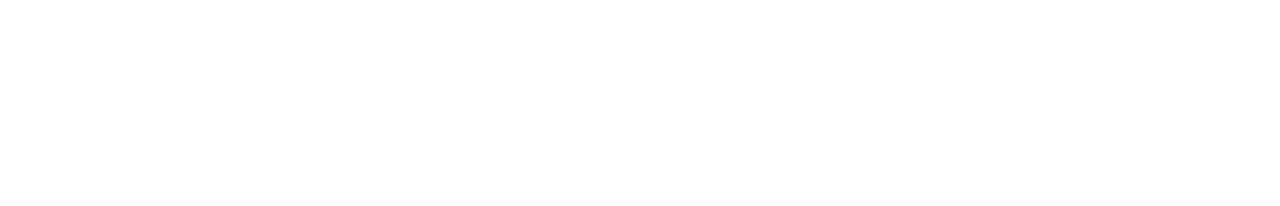
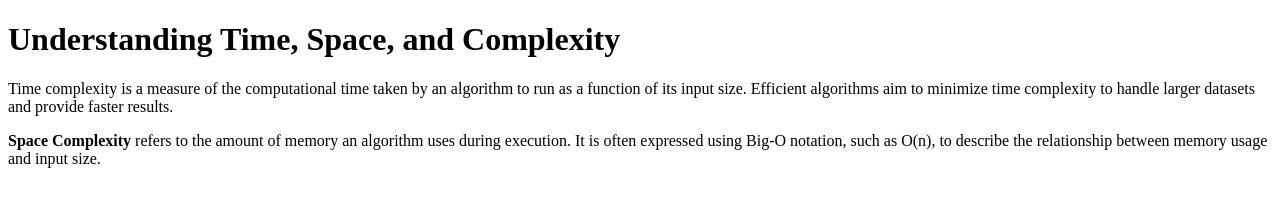
Before and after one commit to acciojob/time-and-space-complexity-Joskemu, a website: page main.html in a window 1280 px wide. Drawn offline with Linux system fonts and the light colour scheme.

Commit message:
created a submission

```diff
--- a/main.html
+++ b/main.html
@@ -1,16 +1,13 @@
 <!DOCTYPE html>
-
-<html>
-
+<html lang="en">
 <head>
-	<link rel="stylesheet" href="styles.css">
+    <meta charset="UTF-8">
+    <meta name="viewport" content="width=device-width, initial-scale=1.0">
+    <title>Time and Space Complexity</title>
 </head>
-
 <body>
-	<!-- the entire body must be written by student -->
-    <script type="text/javascript" src="./script.js">
-</script>
-
+    <h1>Understanding Time, Space, and Complexity</h1>
+    <p>Time complexity is a measure of the computational time taken by an algorithm to run as a function of its input size. Efficient algorithms aim to minimize time complexity to handle larger datasets and provide faster results.</p>
+    <p><b>Space Complexity</b> refers to the amount of memory an algorithm uses during execution. It is often expressed using Big-O notation, such as O(n), to describe the relationship between memory usage and input size.</p>
 </body>
-
 </html>
```
